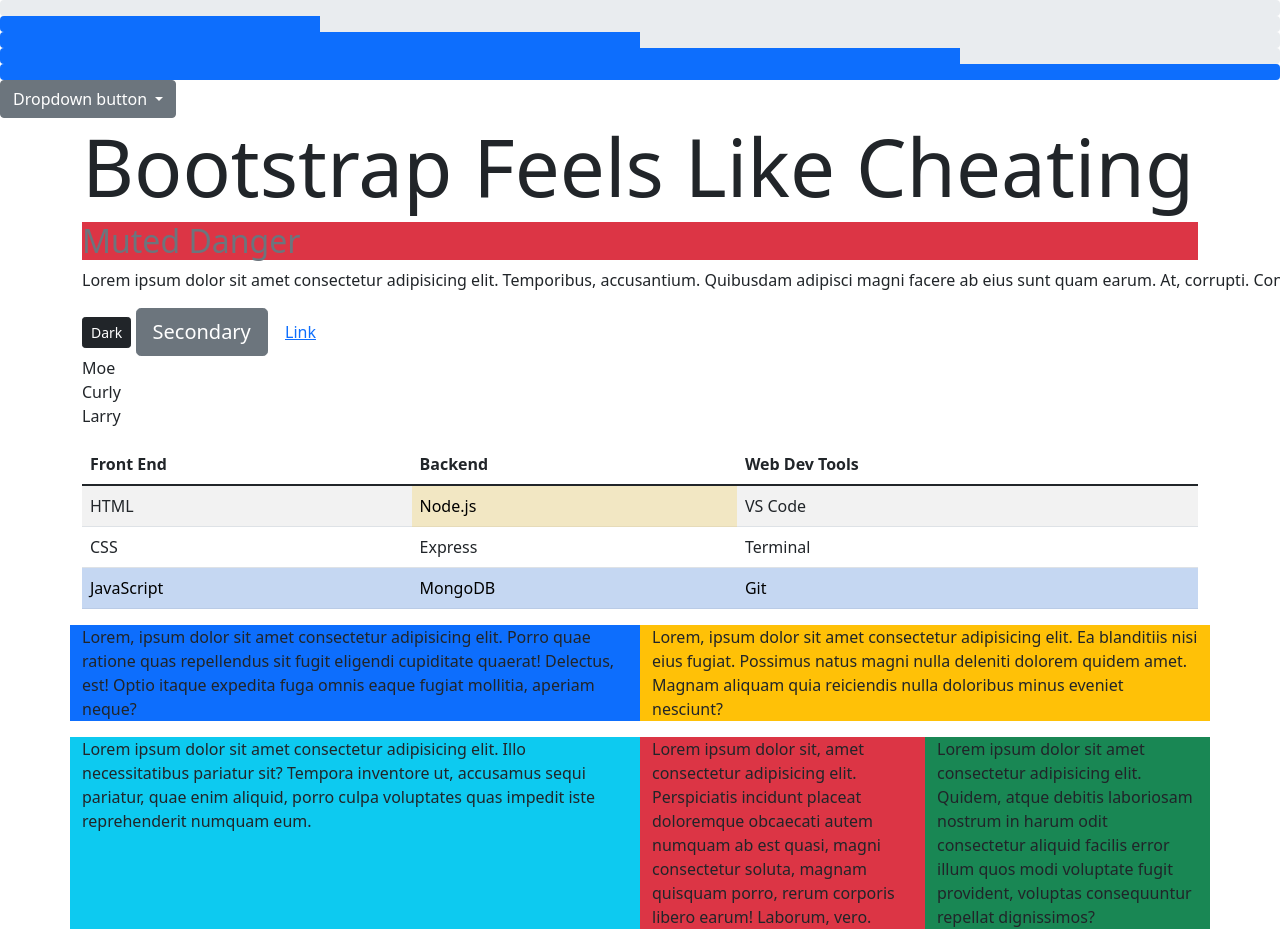
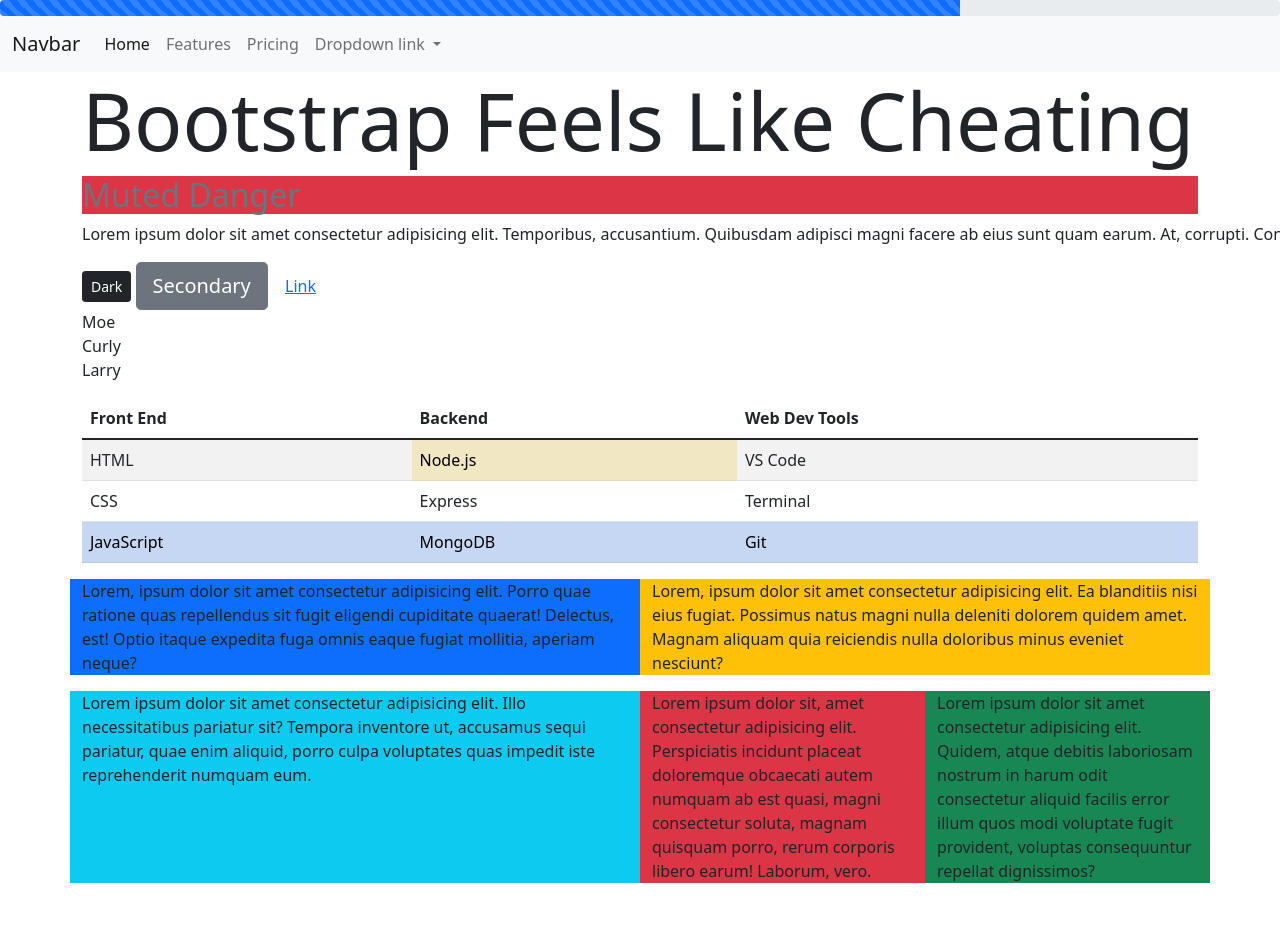
Before and after one commit to cman0493/BootstrapExercise, a plain HTML site: page index.html in a window 1280 px wide. Shown: the top 945 px of the page. After the commit the page ends 899 px from the top, so only its background shows below. Drawn offline with nearby package versions, Linux system fonts and the light colour scheme.

Commit message:
Fixed bonus

```diff
--- a/index.html
+++ b/index.html
@@ -6,39 +6,53 @@
   <meta http-equiv="X-UA-Compatible" content="IE=edge">
   <meta name="viewport" content="width=device-width, initial-scale=1.0">
   <meta name="description" content="Bootstrap Exercise">
-  <link href="https://cdn.jsdelivr.net/npm/bootstrap@5.1.1/dist/css/bootstrap.min.css" rel="stylesheet" integrity="sha384-F3w7mX95PdgyTmZZMECAngseQB83DfGTowi0iMjiWaeVhAn4FJkqJByhZMI3AhiU" crossorigin="anonymous">
+  <link href="https://cdn.jsdelivr.net/npm/bootstrap@5.1.1/dist/css/bootstrap.min.css" rel="stylesheet"
+    integrity="sha384-F3w7mX95PdgyTmZZMECAngseQB83DfGTowi0iMjiWaeVhAn4FJkqJByhZMI3AhiU" crossorigin="anonymous">
   <title>Bootstrap Exercise</title>
 </head>
+
 <body>
   <div class="progress">
-        <div class="progress-bar" role="progressbar" aria-valuenow="0" aria-valuemin="0" aria-valuemax="100"></div>
+    <div class="progress-bar progress-bar-striped progress-bar-animated" role="progressbar" aria-valuenow="75"
+      aria-valuemin="0" aria-valuemax="100" style="width: 75%"></div>
   </div>
-      <div class="progress">
-        <div class="progress-bar" role="progressbar" style="width: 25%" aria-valuenow="25" aria-valuemin="0" aria-valuemax="100"></div>
-      </div>
-      <div class="progress">
-        <div class="progress-bar" role="progressbar" style="width: 50%" aria-valuenow="50" aria-valuemin="0" aria-valuemax="100"></div>
-      </div>
-      <div class="progress">
-        <div class="progress-bar" role="progressbar" style="width: 75%" aria-valuenow="75" aria-valuemin="0" aria-valuemax="100"></div>
-      </div>
-      <div class="progress">
-        <div class="progress-bar" role="progressbar" style="width: 100%" aria-valuenow="100" aria-valuemin="0" aria-valuemax="100"></div>
-      </div>
-      <div class="dropdown">
-        <button class="btn btn-secondary dropdown-toggle" type="button" id="dropdownMenuButton1" data-bs-toggle="dropdown" aria-expanded="false">
-          Dropdown button
+  <nav class="navbar navbar-expand-lg navbar-light bg-light">
+    <div class="container-fluid">
+      <a class="navbar-brand" href="#">Navbar</a>
+      <button class="navbar-toggler" type="button" data-bs-toggle="collapse" data-bs-target="#navbarNavDropdown" aria-controls="navbarNavDropdown" aria-expanded="false" aria-label="Toggle navigation">
+        <span class="navbar-toggler-icon"></span>
       </button>
-        <ul class="dropdown-menu" aria-labelledby="dropdownMenuButton1">
+      <div class="collapse navbar-collapse" id="navbarNavDropdown">
+        <ul class="navbar-nav">
+          <li class="nav-item">
+            <a class="nav-link active" aria-current="page" href="#">Home</a>
+          </li>
+          <li class="nav-item">
+            <a class="nav-link" href="#">Features</a>
+          </li>
+          <li class="nav-item">
+            <a class="nav-link" href="#">Pricing</a>
+          </li>
+          <li class="nav-item dropdown">
+            <a class="nav-link dropdown-toggle" href="#" id="navbarDropdownMenuLink" role="button" data-bs-toggle="dropdown" aria-expanded="false">
+              Dropdown link
+            </a>
+            <ul class="dropdown-menu" aria-labelledby="navbarDropdownMenuLink">
               <li><a class="dropdown-item" href="#">Action</a></li>
               <li><a class="dropdown-item" href="#">Another action</a></li>
               <li><a class="dropdown-item" href="#">Something else here</a></li>
             </ul>
+          </li>
+        </ul>
       </div>
+    </div>
+  </nav>
   <div class="container">
     <h1 class="display-1">Bootstrap Feels Like Cheating</h1>
     <h2 class="text-muted bg-danger">Muted Danger</h2>
-    <p class="text-nowrap">Lorem ipsum dolor sit amet consectetur adipisicing elit. Temporibus, accusantium. Quibusdam adipisci magni facere ab eius sunt quam earum. At, corrupti. Consequatur, corrupti! Quos minus, totam dolore ipsam minima aspernatur!</p>
+    <p class="text-nowrap">Lorem ipsum dolor sit amet consectetur adipisicing elit. Temporibus, accusantium. Quibusdam
+      adipisci magni facere ab eius sunt quam earum. At, corrupti. Consequatur, corrupti! Quos minus, totam dolore ipsam
+      minima aspernatur!</p>
     <button class="btn btn-dark btn-sm">Dark</button>
     <button class="btn btn-secondary btn-lg">Secondary</button>
     <button class="btn btn-link">Link</button>
@@ -74,16 +88,29 @@
       </tbody>
     </table>
     <div class="row">
-            <p class="bg-primary col">Lorem, ipsum dolor sit amet consectetur adipisicing elit. Porro quae ratione quas repellendus sit fugit eligendi cupiditate quaerat! Delectus, est! Optio itaque expedita fuga omnis eaque fugiat mollitia, aperiam neque?</p>
-            <p class="bg-warning col">Lorem, ipsum dolor sit amet consectetur adipisicing elit. Ea blanditiis nisi eius fugiat. Possimus natus magni nulla deleniti dolorem quidem amet. Magnam aliquam quia reiciendis nulla doloribus minus eveniet nesciunt?</p>
+      <p class="bg-primary col">Lorem, ipsum dolor sit amet consectetur adipisicing elit. Porro quae ratione quas
+        repellendus sit fugit eligendi cupiditate quaerat! Delectus, est! Optio itaque expedita fuga omnis eaque fugiat
+        mollitia, aperiam neque?</p>
+      <p class="bg-warning col">Lorem, ipsum dolor sit amet consectetur adipisicing elit. Ea blanditiis nisi eius
+        fugiat. Possimus natus magni nulla deleniti dolorem quidem amet. Magnam aliquam quia reiciendis nulla doloribus
+        minus eveniet nesciunt?</p>
     </div>
     <section class="row">
-            <p class="bg-info col-6">Lorem ipsum dolor sit amet consectetur adipisicing elit. Illo necessitatibus pariatur sit? Tempora inventore ut, accusamus sequi pariatur, quae enim aliquid, porro culpa voluptates quas impedit iste reprehenderit numquam eum.</p>
-            <p class="bg-danger col-3">Lorem ipsum dolor sit, amet consectetur adipisicing elit. Perspiciatis incidunt placeat doloremque obcaecati autem numquam ab est quasi, magni consectetur soluta, magnam quisquam porro, rerum corporis libero earum! Laborum, vero.</p>
-            <p class="bg-success col-3">Lorem ipsum dolor sit amet consectetur adipisicing elit. Quidem, atque debitis laboriosam nostrum in harum odit consectetur aliquid facilis error illum quos modi voluptate fugit provident, voluptas consequuntur repellat dignissimos?</p>
+      <p class="bg-info col-6">Lorem ipsum dolor sit amet consectetur adipisicing elit. Illo necessitatibus pariatur
+        sit? Tempora inventore ut, accusamus sequi pariatur, quae enim aliquid, porro culpa voluptates quas impedit iste
+        reprehenderit numquam eum.</p>
+      <p class="bg-danger col-3">Lorem ipsum dolor sit, amet consectetur adipisicing elit. Perspiciatis incidunt placeat
+        doloremque obcaecati autem numquam ab est quasi, magni consectetur soluta, magnam quisquam porro, rerum corporis
+        libero earum! Laborum, vero.</p>
+      <p class="bg-success col-3">Lorem ipsum dolor sit amet consectetur adipisicing elit. Quidem, atque debitis
+        laboriosam nostrum in harum odit consectetur aliquid facilis error illum quos modi voluptate fugit provident,
+        voluptas consequuntur repellat dignissimos?</p>
     </section>
   </div>
 
-  <script src="https://cdn.jsdelivr.net/npm/bootstrap@5.1.1/dist/js/bootstrap.bundle.min.js" integrity="sha384-/bQdsTh/da6pkI1MST/rWKFNjaCP5gBSY4sEBT38Q/9RBh9AH40zEOg7Hlq2THRZ" crossorigin="anonymous"></script>
+  <script src="https://cdn.jsdelivr.net/npm/bootstrap@5.1.1/dist/js/bootstrap.bundle.min.js"
+    integrity="sha384-/bQdsTh/da6pkI1MST/rWKFNjaCP5gBSY4sEBT38Q/9RBh9AH40zEOg7Hlq2THRZ"
+    crossorigin="anonymous"></script>
 </body>
+
 </html>
```
Lines whose indentation alone changed are shown as unchanged.
